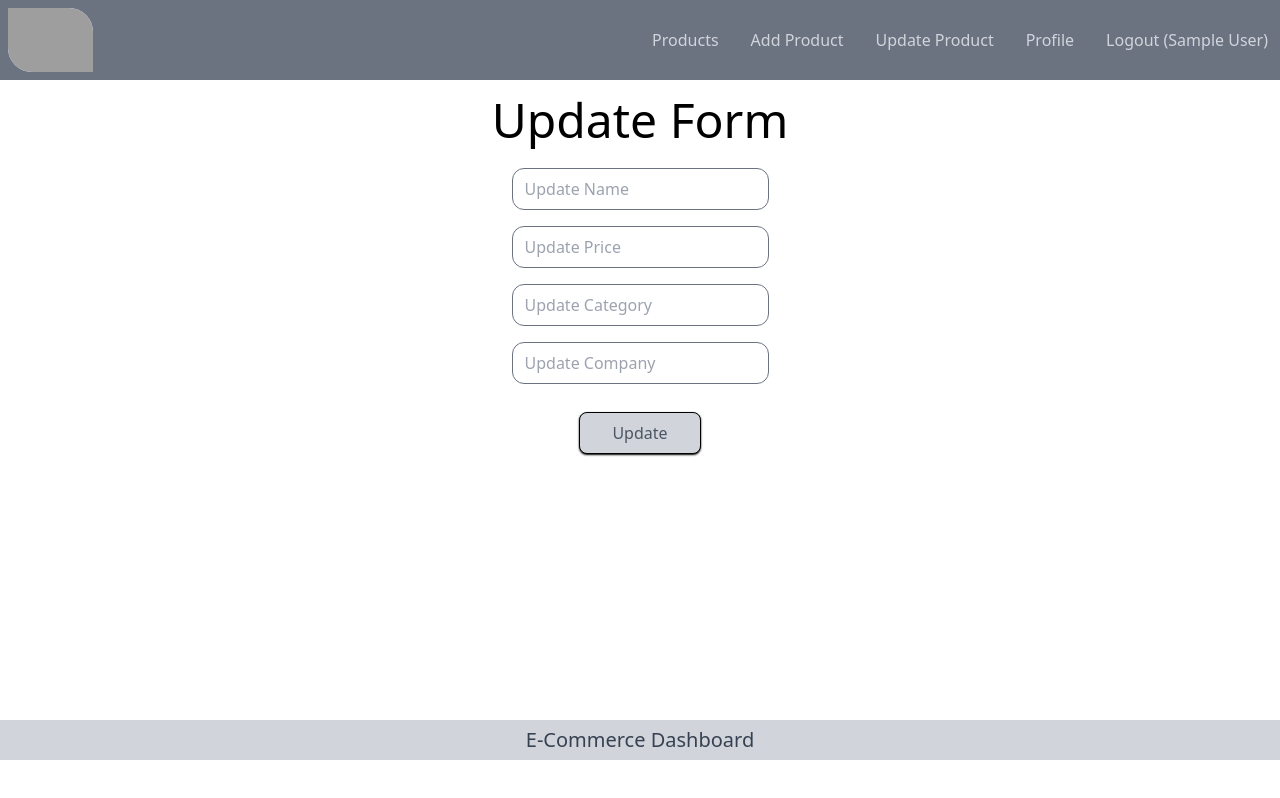
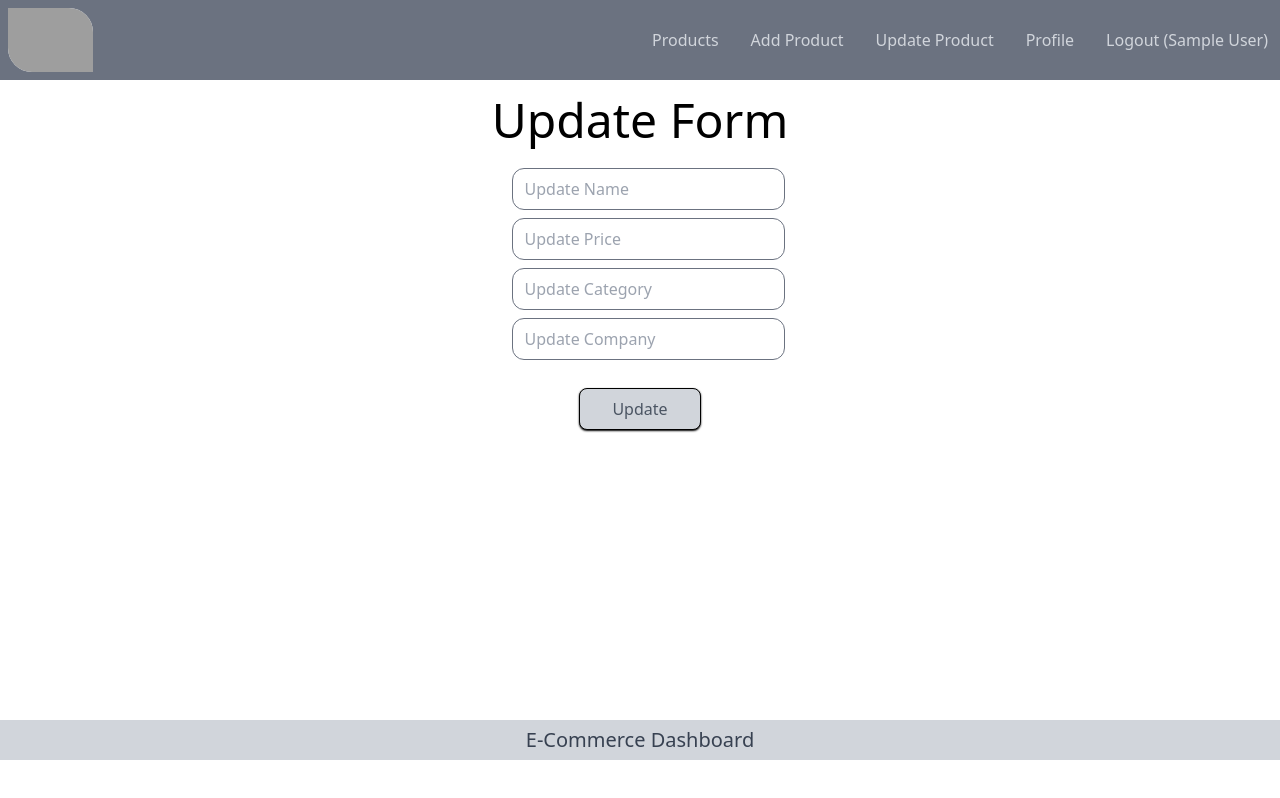
Before and after one commit to DhyanMPatel/E-Comm-Dashboard, a React (Create React App) app in the folder front-end/: page /update/1 in a window 1280 px wide. Built offline with nearby package versions, Linux system fonts and the light colour scheme; no server answers; sample sign-in values are in the browser's storage; grey boxes are pictures that could not be loaded.

Commit message:
make div around Input Fields

```diff
--- a/front-end/src/components/AddProduct.js
+++ b/front-end/src/components/AddProduct.js
@@ -36,6 +36,7 @@ const AddProduct = () => {
         <div className="Container">
             <form className='flex flex-col items-center' onClick={addProduct}>
                 <h1 className="text-5xl m-4">Add Product</h1>
+                <div>
                     <input className="Input" type="text" placeholder="Enter Product Name" value={name} onChange={(e) => { setName(e.target.value) }} />
                     {error && !name && <span className="text-red-600 ml-44 -mt-3 text-sm">Enter valid Value</span>}         {/* This will check if error is true and !name is true then see span */}
 
@@ -48,6 +49,7 @@ const AddProduct = () => {
                     <input className="Input" type="text" placeholder="Enter Product Company" value={company} onChange={(e) => { setCompany(e.target.value) }} />
                     {error && !company && <span className="text-red-600 ml-44 -mt-3 text-sm">Enter Valid Company</span>}
 
+                </div>
                 <button className="btn-primary">Add</button>
             </form>
         </div>
--- a/front-end/src/components/Login.js
+++ b/front-end/src/components/Login.js
@@ -47,10 +47,12 @@ const Login = () => {
         <form className="flex flex-col items-center" onSubmit={Submit}>
             <h1 className='block text-5xl text-center p-6 '>Login</h1>
 
+            <div>
             <input className='Input' type='email' placeholder='Enter Email' value={email} onChange={(e) => setEmail(e.target.value)} />
             <div className='Input border-none p-0 flex '>
-                <input id='Password' autoComplete="true" className='Input m-0 w-10/12 rounded-tr-none rounded-br-none border-r-0' type="password" placeholder='Enter Password' value={password} onChange={(e) => setPassword(e.target.value)} />
+                <input id='Password' autoComplete="true" className='Input m-0 rounded-tr-none rounded-br-none border-r-0' type="password" placeholder='Enter Password' value={password} onChange={(e) => setPassword(e.target.value)} />
                 <button type="button" id="Btn" className='btn-toggle w-2/12 focus:shadow-lg' onClick={() => seeOrNot()}>Show</button>
+            </div>
             </div>
 
             <button className='btn-primary'>Send</button>
--- a/front-end/src/components/SignUp.js
+++ b/front-end/src/components/SignUp.js
@@ -46,11 +46,13 @@ const SignUp = () => {
         <form className='flex flex-col items-center' onSubmit={Submit}>
             <h1 className='block text-5xl text-center p-6 '>Create</h1>
 
+            <div>
             <input className='Input' type='text' placeholder='Enter Name' value={name} onChange={(e) => setName(e.target.value)} />
             <input className='Input' type='email' placeholder='Enter Email' value={email} onChange={(e) => setEmail(e.target.value)} />
             <div className='Input border-none p-0 flex '>
                 <input id='Password' autoComplete="true" className='Input m-0 w-10/12 rounded-tr-none rounded-br-none border-r-0' type="password" placeholder='Enter Password' value={password} onChange={(e) => setPassword(e.target.value)} />
                 <button type="button" id="Btn" className='btn-toggle w-2/12 focus:shadow-lg' onClick={() => seeOrNot()}>Show</button>
+            </div>
             </div>
 
             <button className='btn-primary'>Send</button>
--- a/front-end/src/components/UpdateProduct.js
+++ b/front-end/src/components/UpdateProduct.js
@@ -30,7 +30,7 @@ export const UpdateProduct = () => {
 
     const updateProduct = async (e) => {
         e.preventDefault();
-        try{
+        try {
             let data = await fetch(`http://localhost:5000/product/${params.id}`, {
                 method: 'Put',
                 body: JSON.stringify({ name, price, category, company }),
@@ -41,7 +41,7 @@ export const UpdateProduct = () => {
             let result = await data.json();
             // console.log(result);
             navigate('/')
-        }catch(e){
+        } catch (e) {
             console.log(e)
         }
     }
@@ -51,10 +51,12 @@ export const UpdateProduct = () => {
             <form className="flex flex-col justify-center items-center" onSubmit={updateProduct}>
                 <header className="text-5xl m-4">Update Form</header>
 
-                <input type="text" className="Input" placeholder="Update Name" value={name} onChange={e => setName(e.target.value)} />
-                <input type="text" className="Input" placeholder="Update Price" value={price} onChange={(e) => { setPrice(e.target.value) }} />
-                <input type="text" className="Input" placeholder="Update Category" value={category} onChange={(e) => { setCategory(e.target.value) }} />
-                <input type="text" className="Input" placeholder="Update Company" value={company} onChange={(e) => { setCompany(e.target.value) }} />
+                <div>
+                    <input type="text" className="Input" placeholder="Update Name" value={name} onChange={e => setName(e.target.value)} />
+                    <input type="text" className="Input" placeholder="Update Price" value={price} onChange={(e) => { setPrice(e.target.value) }} />
+                    <input type="text" className="Input" placeholder="Update Category" value={category} onChange={(e) => { setCategory(e.target.value) }} />
+                    <input type="text" className="Input" placeholder="Update Company" value={company} onChange={(e) => { setCompany(e.target.value) }} />
+                </div>
 
                 <button type="submit" className="btn-primary my-5">Update</button>
 
--- a/front-end/src/index.css
+++ b/front-end/src/index.css
@@ -25,7 +25,7 @@
     }
 
     .Input{
-        @apply block mx-2 my-2 px-3 py-2 border border-gray-500 rounded-xl focus:outline-none focus:drop-shadow-lg
+        @apply block w-full mx-2 my-2 px-3 py-2 border border-gray-500 rounded-xl focus:outline-none focus:drop-shadow-lg
     }
     .btn-primary{
         @apply bg-gray-300 text-gray-600 my-1 px-8 py-2 border border-black rounded-lg shadow-sm shadow-black hover:shadow-md hover:shadow-black active:shadow-inner active:shadow-black
```
Lines whose indentation alone changed are shown as unchanged.
